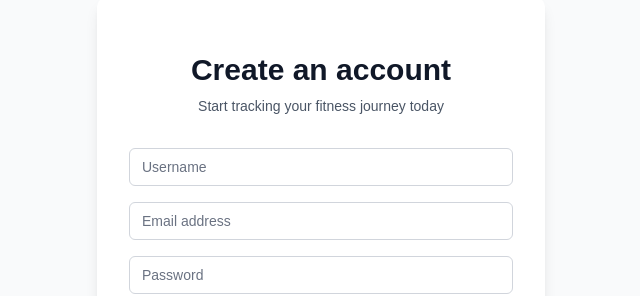
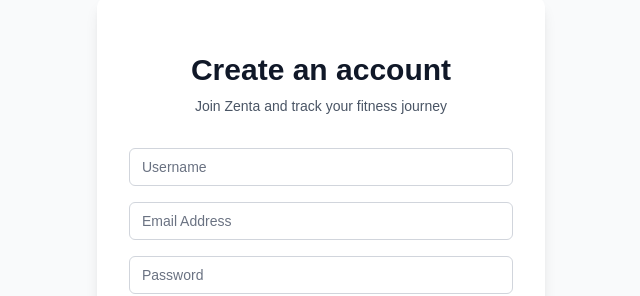
Before and after one commit to Purv-Sonani/Zenta---Nutrition-Fitness-Tracker, a Next.js app in the folder frontend/: page /register in a window 1280 px wide. Shown: the part 186-482 px from the top of the page, without its empty margins (319-959 px from the left). Built offline with nearby package versions, Linux system fonts and the light colour scheme.

Commit message:
Common Components

```diff
--- a/frontend/src/app/(auth)/login/page.tsx
+++ b/frontend/src/app/(auth)/login/page.tsx
@@ -3,16 +3,19 @@
 import { useState } from "react";
 import Link from "next/link";
 import { useRouter, useSearchParams } from "next/navigation";
-import { authService, loginSchema } from "../../../services/auth.service";
 import { z } from "zod";
 import { useAuthStore } from "../../../store/useAuthStore";
+import { authService, loginSchema } from "../../../services/auth.service";
+
+// UI Components
+import { Input } from "../../../components/ui/Input";
+import { Button } from "../../../components/ui/Button";
 
 export default function LoginPage() {
   const router = useRouter();
   const searchParams = useSearchParams();
   const setAuth = useAuthStore((state) => state.setAuth);
 
-  // Check if user was redirected here after registration
   const registeredSuccess = searchParams.get("registered");
 
   const [formData, setFormData] = useState({
@@ -25,10 +28,9 @@
   const [isLoading, setIsLoading] = useState(false);
 
   const handleChange = (e: React.ChangeEvent<HTMLInputElement>) => {
-    setFormData({ ...formData, [e.target.name]: e.target.value });
-    if (errors[e.target.name]) {
-      setErrors({ ...errors, [e.target.name]: "" });
-    }
+    const { name, value } = e.target;
+    setFormData((prev) => ({ ...prev, [name]: value }));
+    if (errors[name]) setErrors((prev) => ({ ...prev, [name]: "" }));
     setGeneralError("");
   };
 
@@ -39,26 +41,18 @@
     setGeneralError("");
 
     try {
-      // 1. Validate Input
       const validData = loginSchema.parse(formData);
-
-      // 2. Call API
       const response = await authService.login(validData);
 
-      // 3. Update Global Store
       if (response.data) {
         setAuth(response.data);
       }
-
-      // 4. Redirect to Dashboard
       router.push("/dashboard");
     } catch (error) {
       if (error instanceof z.ZodError) {
         const fieldErrors: Record<string, string> = {};
         error.issues.forEach((err) => {
-          if (err.path[0]) {
-            fieldErrors[err.path[0].toString()] = err.message;
-          }
+          if (err.path[0]) fieldErrors[err.path[0].toString()] = err.message;
         });
         setErrors(fieldErrors);
       } else {
@@ -76,63 +70,22 @@
       <div className="w-full max-w-md space-y-8 bg-white p-8 shadow-lg rounded-xl">
         <div className="text-center">
           <h2 className="mt-6 text-3xl font-extrabold text-gray-900">Welcome back</h2>
-          <p className="mt-2 text-sm text-gray-600">Please sign in to your account</p>
+          <p className="mt-2 text-sm text-gray-600">Sign in to your Zenta account</p>
         </div>
 
-        {/* Success Message if redirected from Register */}
-        {registeredSuccess && <div className="rounded-md bg-green-50 p-4 text-sm text-green-700 border border-green-200">Account created successfully! Please sign in.</div>}
+        {registeredSuccess && <div className="rounded-md bg-green-50 p-4 text-sm text-green-700 border border-green-200">Account created! You can now sign in.</div>}
 
-        {/* Error Message */}
         {generalError && <div className="rounded-md bg-red-50 p-4 text-sm text-red-700 border border-red-200">{generalError}</div>}
 
         <form className="mt-8 space-y-6" onSubmit={handleSubmit}>
           <div className="space-y-4">
-            {/* Email */}
-            <div>
-              <label htmlFor="email" className="sr-only">
-                Email address
-              </label>
-              <input
-                id="email"
-                name="email"
-                type="email"
-                required
-                className={`relative block w-full appearance-none rounded-md border px-3 py-2 text-gray-900 placeholder-gray-500 focus:z-10 focus:border-blue-500 focus:outline-none focus:ring-blue-500 sm:text-sm ${errors.email ? "border-red-500" : "border-gray-300"}`}
-                placeholder="Email address"
-                value={formData.email}
-                onChange={handleChange}
-              />
-              {errors.email && <p className="mt-1 text-xs text-red-500">{errors.email}</p>}
-            </div>
-
-            {/* Password */}
-            <div>
-              <label htmlFor="password" className="sr-only">
-                Password
-              </label>
-              <input
-                id="password"
-                name="password"
-                type="password"
-                required
-                className={`relative block w-full appearance-none rounded-md border px-3 py-2 text-gray-900 placeholder-gray-500 focus:z-10 focus:border-blue-500 focus:outline-none focus:ring-blue-500 sm:text-sm ${errors.password ? "border-red-500" : "border-gray-300"}`}
-                placeholder="Password"
-                value={formData.password}
-                onChange={handleChange}
-              />
-              {errors.password && <p className="mt-1 text-xs text-red-500">{errors.password}</p>}
-            </div>
+            <Input id="email" name="email" label="Email Address" type="email" placeholder="Email Address" value={formData.email} onChange={handleChange} error={errors.email} />
+            <Input id="password" name="password" label="Password" type="password" placeholder="Password" value={formData.password} onChange={handleChange} error={errors.password} />
           </div>
 
-          <div>
-            <button
-              type="submit"
-              disabled={isLoading}
-              className="group relative flex w-full justify-center rounded-md border border-transparent bg-blue-600 px-4 py-2 text-sm font-medium text-white hover:bg-blue-700 focus:outline-none focus:ring-2 focus:ring-blue-500 focus:ring-offset-2 disabled:bg-blue-300 disabled:cursor-not-allowed transition-all"
-            >
-              {isLoading ? "Signing in..." : "Sign in"}
-            </button>
-          </div>
+          <Button type="submit" className="w-full" isLoading={isLoading}>
+            {isLoading ? "Signing in..." : "Sign in"}
+          </Button>
 
           <div className="text-center text-sm">
             <span className="text-gray-500">Don&apos;t have an account? </span>
--- a/frontend/src/app/(auth)/register/page.tsx
+++ b/frontend/src/app/(auth)/register/page.tsx
@@ -3,34 +3,36 @@
 import { useState } from "react";
 import Link from "next/link";
 import { useRouter } from "next/navigation";
+import { z } from "zod";
+import { useAuthStore } from "../../../store/useAuthStore";
 import { authService, registerSchema } from "../../../services/auth.service";
-import { z } from "zod";
-import { useAuthStore } from "../../../store/useAuthStore"; // <--- The essential import
+
+// UI Components
+import { Input } from "../../../components/ui/Input";
+import { Button } from "../../../components/ui/Button";
 
 export default function RegisterPage() {
   const router = useRouter();
-  // Action from the Zustand store
   const setAuth = useAuthStore((state) => state.setAuth);
 
-  // State for form fields
   const [formData, setFormData] = useState({
     username: "",
     email: "",
     password: "",
   });
 
-  // State for UI feedback
   const [errors, setErrors] = useState<Record<string, string>>({});
+  const [generalError, setGeneralError] = useState("");
   const [isLoading, setIsLoading] = useState(false);
-  const [generalError, setGeneralError] = useState("");
 
   const handleChange = (e: React.ChangeEvent<HTMLInputElement>) => {
-    setFormData({ ...formData, [e.target.name]: e.target.value });
-    // Clear specific error when user starts typing again
-    if (errors[e.target.name]) {
-      setErrors({ ...errors, [e.target.name]: "" });
+    const { name, value } = e.target;
+    setFormData((prev) => ({ ...prev, [name]: value }));
+
+    // Clear errors as user types
+    if (errors[name]) {
+      setErrors((prev) => ({ ...prev, [name]: "" }));
     }
-    // Clear general error when user interacts with form
     setGeneralError("");
   };
 
@@ -41,22 +43,19 @@
     setGeneralError("");
 
     try {
-      // 1. Frontend Validation (Zod)
+      // 1. Validate
       const validData = registerSchema.parse(formData);
 
-      // 2. API Call (Backend sets the HTTP-only cookie)
+      // 2. Register
       const response = await authService.register(validData);
 
-      // 3. Update Global Store (UI now knows we are logged in)
+      // 3. Update Store & Redirect
       if (response.data) {
         setAuth(response.data);
       }
-
-      // 4. Success -> Redirect to Dashboard
       router.push("/dashboard");
     } catch (error) {
       if (error instanceof z.ZodError) {
-        // Handle Zod validation errors (e.g., password too short)
         const fieldErrors: Record<string, string> = {};
         error.issues.forEach((err) => {
           if (err.path[0]) {
@@ -65,10 +64,8 @@
         });
         setErrors(fieldErrors);
       } else {
-        // Handle API errors (e.g., "User already exists", server down)
         const apiError = error as any;
-        // Fallback to a generic error message if the backend message is unavailable
-        const message = apiError.response?.data?.message || "A network error occurred or the server is unavailable.";
+        const message = apiError.response?.data?.message || "Registration failed. Please try again.";
         setGeneralError(message);
       }
     } finally {
@@ -81,78 +78,21 @@
       <div className="w-full max-w-md space-y-8 bg-white p-8 shadow-lg rounded-xl">
         <div className="text-center">
           <h2 className="mt-6 text-3xl font-extrabold text-gray-900">Create an account</h2>
-          <p className="mt-2 text-sm text-gray-600">Start tracking your fitness journey today</p>
+          <p className="mt-2 text-sm text-gray-600">Join Zenta and track your fitness journey</p>
         </div>
 
-        {/* General Error Display (for backend errors like "User already exists") */}
         {generalError && <div className="rounded-md bg-red-50 p-4 text-sm text-red-700 border border-red-200">{generalError}</div>}
 
         <form className="mt-8 space-y-6" onSubmit={handleSubmit}>
           <div className="space-y-4">
-            {/* Username Field */}
-            <div>
-              <label htmlFor="username" className="sr-only">
-                Username
-              </label>
-              <input
-                id="username"
-                name="username"
-                type="text"
-                required
-                className={`relative block w-full appearance-none rounded-md border px-3 py-2 text-gray-900 placeholder-gray-500 focus:z-10 focus:border-blue-500 focus:outline-none focus:ring-blue-500 sm:text-sm ${errors.username ? "border-red-500" : "border-gray-300"}`}
-                placeholder="Username"
-                value={formData.username}
-                onChange={handleChange}
-              />
-              {errors.username && <p className="mt-1 text-xs text-red-500">{errors.username}</p>}
-            </div>
-
-            {/* Email Field */}
-            <div>
-              <label htmlFor="email" className="sr-only">
-                Email address
-              </label>
-              <input
-                id="email"
-                name="email"
-                type="email"
-                required
-                className={`relative block w-full appearance-none rounded-md border px-3 py-2 text-gray-900 placeholder-gray-500 focus:z-10 focus:border-blue-500 focus:outline-none focus:ring-blue-500 sm:text-sm ${errors.email ? "border-red-500" : "border-gray-300"}`}
-                placeholder="Email address"
-                value={formData.email}
-                onChange={handleChange}
-              />
-              {errors.email && <p className="mt-1 text-xs text-red-500">{errors.email}</p>}
-            </div>
-
-            {/* Password Field */}
-            <div>
-              <label htmlFor="password" className="sr-only">
-                Password
-              </label>
-              <input
-                id="password"
-                name="password"
-                type="password"
-                required
-                className={`relative block w-full appearance-none rounded-md border px-3 py-2 text-gray-900 placeholder-gray-500 focus:z-10 focus:border-blue-500 focus:outline-none focus:ring-blue-500 sm:text-sm ${errors.password ? "border-red-500" : "border-gray-300"}`}
-                placeholder="Password"
-                value={formData.password}
-                onChange={handleChange}
-              />
-              {errors.password && <p className="mt-1 text-xs text-red-500">{errors.password}</p>}
-            </div>
+            <Input id="username" name="username" label="Username" type="text" placeholder="Username" value={formData.username} onChange={handleChange} error={errors.username} />
+            <Input id="email" name="email" label="Email Address" type="email" placeholder="Email Address" value={formData.email} onChange={handleChange} error={errors.email} />
+            <Input id="password" name="password" label="Password" type="password" placeholder="Password" value={formData.password} onChange={handleChange} error={errors.password} />
           </div>
 
-          <div>
-            <button
-              type="submit"
-              disabled={isLoading}
-              className="group relative flex w-full justify-center rounded-md border border-transparent bg-blue-600 px-4 py-2 text-sm font-medium text-white hover:bg-blue-700 focus:outline-none focus:ring-2 focus:ring-blue-500 focus:ring-offset-2 disabled:bg-blue-300 disabled:cursor-not-allowed transition-all"
-            >
-              {isLoading ? "Creating account..." : "Sign up"}
-            </button>
-          </div>
+          <Button type="submit" className="w-full" isLoading={isLoading}>
+            {isLoading ? "Creating account..." : "Sign up"}
+          </Button>
 
           <div className="text-center text-sm">
             <span className="text-gray-500">Already have an account? </span>
--- a/frontend/src/app/page.tsx
+++ b/frontend/src/app/page.tsx
@@ -3,6 +3,7 @@
 import { useEffect } from "react";
 import { useRouter } from "next/navigation";
 import { useAuthStore } from "../store/useAuthStore";
+import { Loader } from "../components/ui/Loader";
 
 export default function HomePage() {
   const router = useRouter();
@@ -16,10 +17,10 @@
     }
   }, [isAuthenticated, router]);
 
-  // Returns a loading spinner or blank screen while deciding
+  // Returns a loading spinner while deciding
   return (
     <div className="flex min-h-screen items-center justify-center bg-gray-50">
-      <div className="animate-spin rounded-full h-12 w-12 border-t-2 border-b-2 border-blue-500"></div>
+      <Loader className="h-10 w-10 text-blue-600" />
     </div>
   );
 }
--- /dev/null
+++ b/frontend/src/components/ui/Button.tsx
@@ -0,0 +1,34 @@
+import React from "react";
+import { clsx, type ClassValue } from "clsx";
+import { twMerge } from "tailwind-merge";
+import { Loader } from "./Loader";
+
+function cn(...inputs: ClassValue[]) {
+  return twMerge(clsx(inputs));
+}
+
+interface ButtonProps extends React.ButtonHTMLAttributes<HTMLButtonElement> {
+  isLoading?: boolean;
+  variant?: "primary" | "secondary" | "outline";
+}
+
+export const Button = React.forwardRef<HTMLButtonElement, ButtonProps>(({ className, children, isLoading, variant = "primary", disabled, ...props }, ref) => {
+  // Base styles for all buttons
+  const baseStyles = "inline-flex items-center justify-center rounded-md px-4 py-2 text-sm font-medium transition-colors focus:outline-none focus:ring-2 focus:ring-offset-2 disabled:opacity-50 disabled:cursor-not-allowed";
+
+  // Variants
+  const variants = {
+    primary: "bg-blue-600 text-white hover:bg-blue-700 focus:ring-blue-500 border border-transparent",
+    secondary: "bg-gray-100 text-gray-900 hover:bg-gray-200 focus:ring-gray-500 border border-transparent",
+    outline: "bg-transparent border border-gray-300 text-gray-700 hover:bg-gray-50 focus:ring-blue-500",
+  };
+
+  return (
+    <button ref={ref} disabled={disabled || isLoading} className={cn(baseStyles, variants[variant], className)} {...props}>
+      {isLoading && <Loader className="mr-2 h-4 w-4" />}
+      {children}
+    </button>
+  );
+});
+
+Button.displayName = "Button";
--- /dev/null
+++ b/frontend/src/components/ui/Input.tsx
@@ -0,0 +1,35 @@
+import React from "react";
+import { clsx, type ClassValue } from "clsx";
+import { twMerge } from "tailwind-merge";
+
+// Utility for merging tailwind classes safely
+function cn(...inputs: ClassValue[]) {
+  return twMerge(clsx(inputs));
+}
+
+interface InputProps extends React.InputHTMLAttributes<HTMLInputElement> {
+  label: string;
+  error?: string;
+}
+
+export const Input = React.forwardRef<HTMLInputElement, InputProps>(({ className, label, error, ...props }, ref) => {
+  return (
+    <div className="w-full">
+      <label htmlFor={props.id} className="sr-only">
+        {label}
+      </label>
+      <input
+        className={cn(
+          "relative block w-full appearance-none rounded-md border px-3 py-2 text-gray-900 placeholder-gray-500 focus:z-10 focus:border-blue-500 focus:outline-none focus:ring-blue-500 sm:text-sm transition-colors",
+          error ? "border-red-500 focus:border-red-500 focus:ring-red-500" : "border-gray-300",
+          className
+        )}
+        ref={ref}
+        {...props}
+      />
+      {error && <p className="mt-1 text-xs text-red-500 font-medium animate-pulse">{error}</p>}
+    </div>
+  );
+});
+
+Input.displayName = "Input";
--- /dev/null
+++ b/frontend/src/components/ui/Loader.tsx
@@ -0,0 +1,15 @@
+import { clsx, type ClassValue } from "clsx";
+import { twMerge } from "tailwind-merge";
+
+function cn(...inputs: ClassValue[]) {
+  return twMerge(clsx(inputs));
+}
+
+export const Loader = ({ className }: { className?: string }) => {
+  return (
+    <svg className={cn("animate-spin h-5 w-5 text-current", className)} xmlns="http://www.w3.org/2000/svg" fill="none" viewBox="0 0 24 24">
+      <circle className="opacity-25" cx="12" cy="12" r="10" stroke="currentColor" strokeWidth="4"></circle>
+      <path className="opacity-75" fill="currentColor" d="M4 12a8 8 0 018-8V0C5.373 0 0 5.373 0 12h4zm2 5.291A7.962 7.962 0 014 12H0c0 3.042 1.135 5.824 3 7.938l3-2.647z"></path>
+    </svg>
+  );
+};
```
